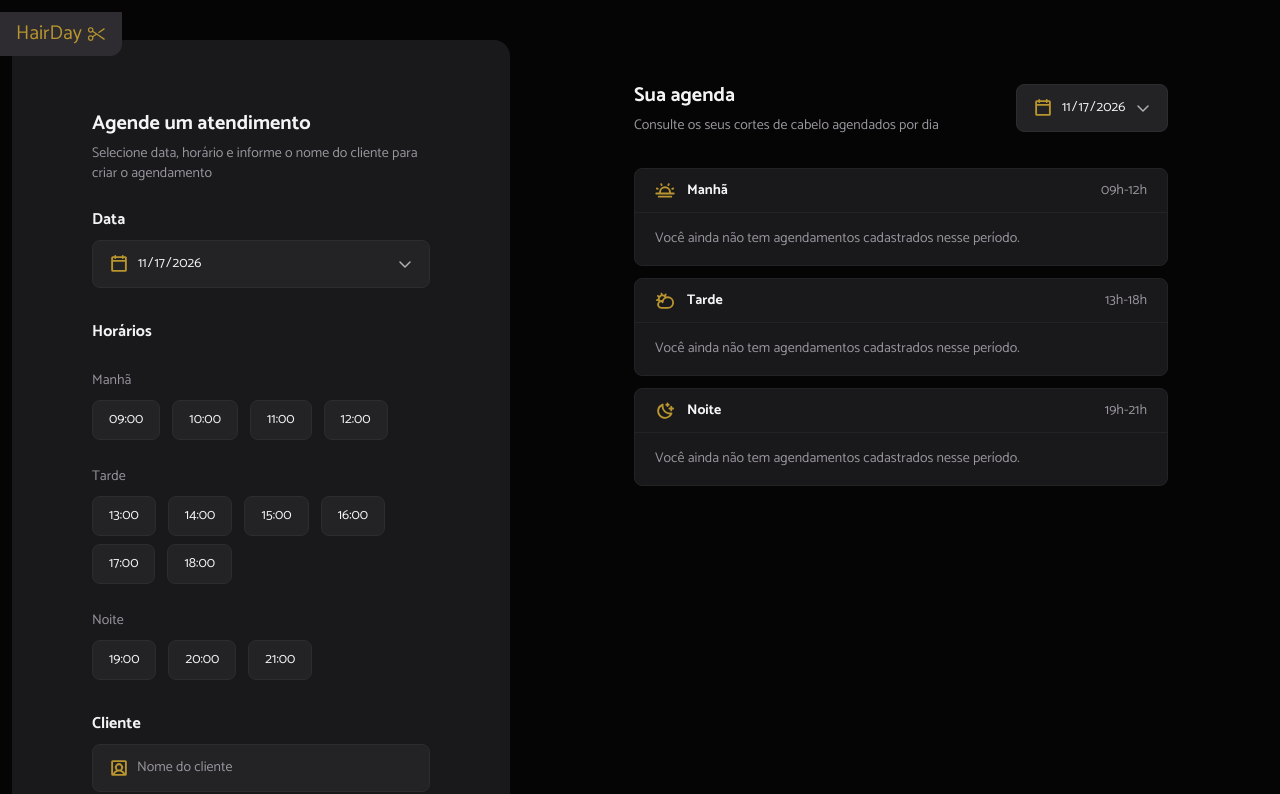
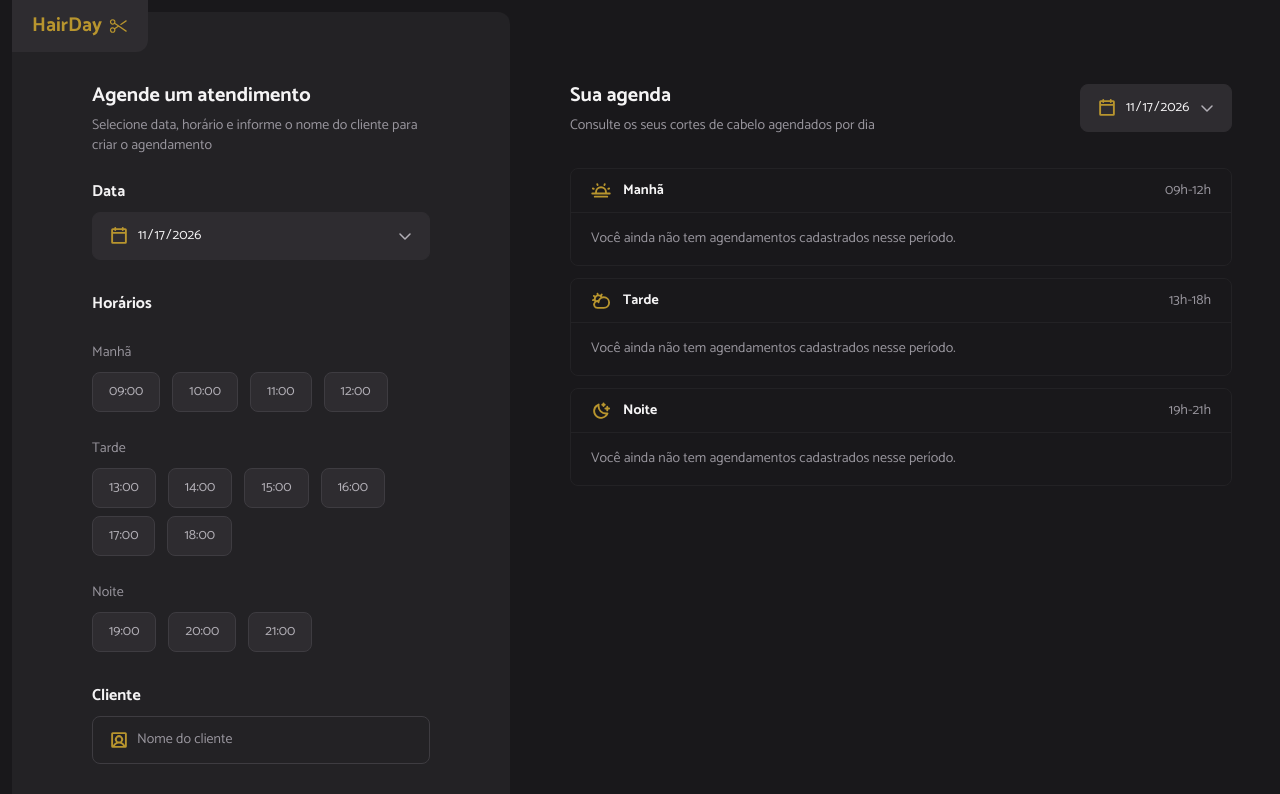
Before and after one commit to otavioroschel/hairday, a React (Vite) app: page / in a window 1280 px wide. Shown: the top 794 px of the page. Built offline with nearby package versions, Linux system fonts and the light colour scheme.

Commit message:
fix: ajusta padding do card HairDay e centraliza a agenda

```diff
--- a/src/App.tsx
+++ b/src/App.tsx
@@ -19,7 +19,7 @@ function App() {
   }
 
   return (
-    <main className="flex min-h-screen flex-col lg:flex-row lg:items-start">
+    <main className="flex min-h-dvh flex-col bg-container lg:flex-row">
       <ScheduleSidebar appointments={appointments} onSubmit={addAppointment} />
       <div className="min-w-0 flex-1">
         <AppointmentList appointments={appointments} onRemove={removeAppointment} />
--- a/src/components/AppointmentList/AppointmentList.tsx
+++ b/src/components/AppointmentList/AppointmentList.tsx
@@ -16,7 +16,8 @@ export function AppointmentList({ appointments, onRemove }: AppointmentListProps
   const grouped = groupAppointmentsByPeriod(appointments, agendaDate);
 
   return (
-    <section className="flex w-full flex-col px-6 py-8 lg:px-28 lg:py-20">
+    <section className="flex w-full flex-col px-6 py-8 lg:px-12 lg:py-20">
+      <div className="mx-auto flex w-full max-w-[682px] flex-col">
         <header className="flex flex-col gap-4 sm:flex-row sm:items-center sm:justify-between">
           <div>
             <h2 className="text-xl leading-8 font-bold text-gray-100">Sua agenda</h2>
@@ -32,7 +33,7 @@ export function AppointmentList({ appointments, onRemove }: AppointmentListProps
           />
         </header>
 
-      <div className="mt-8 flex flex-col gap-3 lg:max-w-[682px]">
+        <div className="mt-8 flex flex-col gap-3">
           {PERIODS.map((period) => (
             <PeriodSection
               key={period.key}
@@ -42,6 +43,7 @@ export function AppointmentList({ appointments, onRemove }: AppointmentListProps
             />
           ))}
         </div>
+      </div>
     </section>
   );
 }
--- a/src/components/ScheduleSidebar/ScheduleSidebar.tsx
+++ b/src/components/ScheduleSidebar/ScheduleSidebar.tsx
@@ -16,8 +16,8 @@ type FormErrors = {
 };
 
 /**
- * Área lateral: logo, formulário de novo agendamento e grade de horários.
- * Horários já ocupados na data escolhida aparecem desabilitados.
+- Área lateral: logo, formulário de novo agendamento e grade de horários.
+- Horários já ocupados na data escolhida aparecem desabilitados.
  */
 export function ScheduleSidebar({ appointments, onSubmit }: ScheduleSidebarProps) {
   const [date, setDate] = useState(todayISO());
@@ -46,14 +46,14 @@ export function ScheduleSidebar({ appointments, onSubmit }: ScheduleSidebarProps
   }
 
   return (
-    <aside className="m-3 flex w-auto flex-col lg:w-[498px] lg:shrink-0">
-      {/* Logo em card sobreposto ao painel */}
-      <div className="relative z-10 -mb-4 -ml-3 inline-flex items-center self-start gap-1 rounded-br-xl bg-gray-600 px-4 py-2 text-yellow">
-        <span className="text-xl">HairDay</span>
+    <aside className="relative m-3 flex w-auto flex-col lg:w-[498px] lg:shrink-0">
+      {/* Logo encostada no topo da tela e alinhada à borda esquerda da sidebar */}
+      <div className="absolute -top-3 left-0 z-10 inline-flex items-center gap-1.5 rounded-br-xl bg-gray-600 px-5 py-3 text-yellow">
+        <span className="text-xl font-bold">HairDay</span>
         <Scissors size={20} className="text-yellow" aria-hidden="true" />
       </div>
 
-      <div className="flex flex-col rounded-2xl rounded-tl-none bg-panel p-6">
+      <div className="flex flex-1 flex-col rounded-xl bg-panel p-6">
         <div className="lg:px-[56px] lg:pb-[44px]">
           <h1 className="mt-8 text-xl leading-8 font-bold text-gray-100 lg:mt-11">
             Agende um atendimento
@@ -97,10 +97,10 @@ export function ScheduleSidebar({ appointments, onSubmit }: ScheduleSidebarProps
                           onClick={() => setTime(option)}
                           className={`h-10 rounded-lg border px-4 text-sm transition-colors ${
                             selected
-                          ? "border-yellow bg-transparent text-yellow"
+                              ? "border-yellow bg-field text-yellow"
                               : taken
-                            ? "cursor-not-allowed border-transparent bg-field text-gray-500"
-                            : "border-gray-600 bg-field text-gray-100 hover:border-gray-500 hover:bg-gray-600"
+                                ? "cursor-not-allowed border-gray-600 bg-transparent text-gray-500"
+                                : "border-gray-500 bg-field text-gray-200 hover:bg-gray-600"
                           }`}
                         >
                           {option}
@@ -121,7 +121,7 @@ export function ScheduleSidebar({ appointments, onSubmit }: ScheduleSidebarProps
               <label htmlFor="client-name" className="text-base font-bold text-gray-100">
                 Cliente
               </label>
-          <div className="mt-2 flex h-12 items-center gap-2 rounded-lg border border-gray-600 bg-field px-4 focus-within:border-yellow">
+              <div className="mt-2 flex h-12 items-center gap-2 rounded-lg border border-gray-500 bg-transparent px-4 focus-within:border-yellow">
                 <UserSquare size={20} weight="bold" className="shrink-0 text-yellow" aria-hidden="true" />
                 <input
                   id="client-name"
@@ -141,7 +141,7 @@ export function ScheduleSidebar({ appointments, onSubmit }: ScheduleSidebarProps
 
             <button
               type="submit"
-          className="mt-12 h-14 w-full rounded-lg bg-yellow text-sm font-bold tracking-wide text-gray-900 uppercase transition-colors hover:bg-yellow-light"
+              className="mt-8 h-14 w-full rounded-lg bg-yellow text-sm font-bold tracking-wide text-gray-900 uppercase transition-colors hover:bg-yellow-light"
             >
               Agendar
             </button>
--- a/src/index.css
+++ b/src/index.css
@@ -2,10 +2,6 @@
 
 /*
   HairDay — Design Tokens (Style Guide do Figma)
-
-  Amarelos do produto e cinzas base transcritos do Style Guide (node 3:377).
-  Os tokens semânticos (page, panel, card, field) centralizam o mapeamento
-  de fundos para evitar hexadecimais espalhados pelos componentes.
 */
 @theme {
   /* Produto */
@@ -24,12 +20,12 @@
   --color-gray-800: #19181b;
   --color-gray-900: #050505;
 
-  /* Semânticos — fundos e superfícies (mapeamento proposto, sujeito a
-     validação visual contra o Figma) */
-  --color-page: #050505; /* fundo da página */
-  --color-panel: #19181b; /* painel da sidebar */
-  --color-card: #19181b; /* cards de período */
-  --color-field: #232225; /* campos e botões de horário */
+  /* Semânticos — fundos e superfícies */
+  --color-page: #19181b;
+  --color-container: #19181b;
+  --color-panel: #232225;
+  --color-card: #19181b;
+  --color-field: #2e2c30;
 
   /* Tipografia */
   --font-sans: "Catamaran", ui-sans-serif, system-ui, sans-serif;
```
Lines whose indentation alone changed are shown as unchanged.
